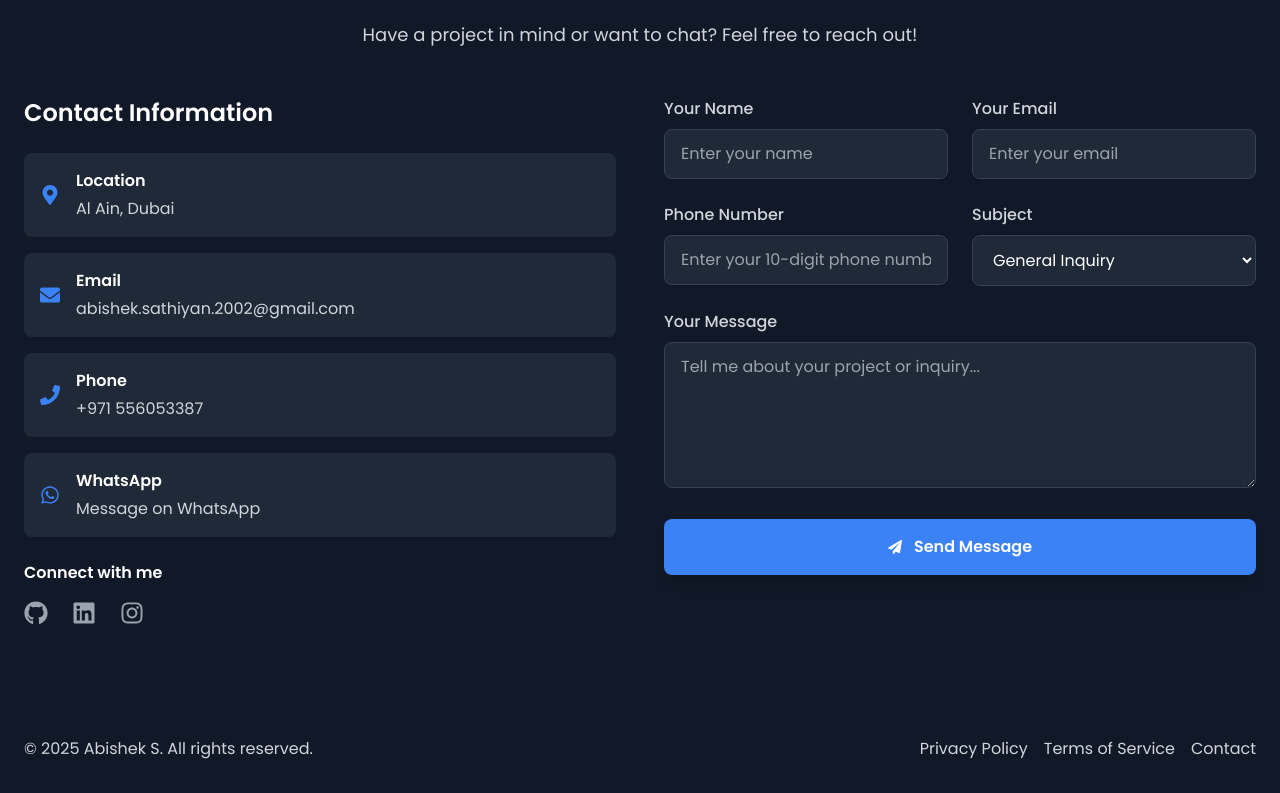
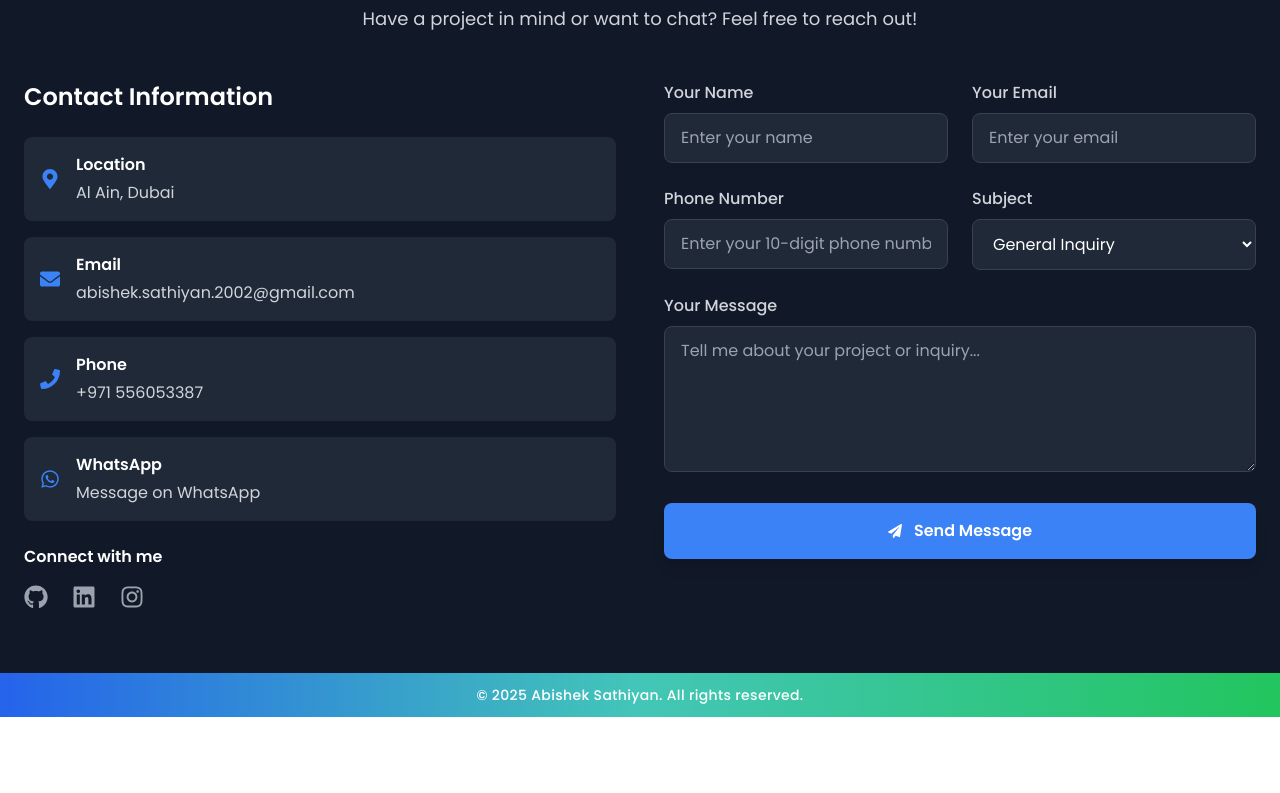
Before and after one commit to AbishekSathiyan/Abishek_Portfolio_Front-End, a React (Create React App) app: page / in a window 1280 px wide. Shown: the part 6813-7606 px from the top of the page. After the commit the page ends 7530 px from the top, so only its background shows below. Built offline with nearby package versions, Linux system fonts and the light colour scheme; no server answers.

Commit message:
Update contact & footer

```diff
--- a/src/App.jsx
+++ b/src/App.jsx
@@ -23,8 +23,8 @@ function HomePage() {
         <Projects />
         <Skills />
         <Contact />
+        <Footer />
       </main>
-      <Footer />
     </div>
   );
 }
--- a/src/components/Contact.jsx
+++ b/src/components/Contact.jsx
@@ -7,7 +7,7 @@ import {
   FaEnvelope,
   FaPhone,
   FaPaperPlane,
-  FaWhatsapp, // Added WhatsApp icon
+  FaWhatsapp,
 } from "react-icons/fa";
 import { submitContactForm } from "../services/api";
 import Swal from "sweetalert2";
@@ -78,22 +78,6 @@ export default function Contact() {
     });
   };
 
-  const showWarning = (message) => {
-    MySwal.fire({
-      title: "⚠️ Notice",
-      text: message,
-      icon: "warning",
-      background: "#1f2937",
-      color: "#f9fafb",
-      confirmButtonText: "Understood",
-      confirmButtonColor: "#F59E0B",
-      customClass: {
-        popup: "rounded-2xl border border-gray-600",
-        confirmButton: "px-6 py-2 rounded-lg font-semibold",
-      },
-    });
-  };
-
   const validateForm = () => {
     const newErrors = {};
     const { name, email, contact, message } = formData;
@@ -115,17 +99,10 @@ export default function Contact() {
 
   const handleChange = (e) => {
     const { name, value } = e.target;
-    setFormData((prev) => ({
-      ...prev,
-      [name]: value,
-    }));
+    setFormData((prev) => ({ ...prev, [name]: value }));
 
-    // Clear error when user starts typing
     if (errors[name]) {
-      setErrors((prev) => ({
-        ...prev,
-        [name]: "",
-      }));
+      setErrors((prev) => ({ ...prev, [name]: "" }));
     }
   };
 
@@ -133,27 +110,18 @@ export default function Contact() {
     e.preventDefault();
 
     if (!validateForm()) {
-      showAlert(
-        "error",
-        "Validation Error",
-        "Please fix the errors in the form."
-      );
+      showAlert("error", "Validation Error", "Please fix the errors in the form.");
       return;
     }
 
-    // Show loading alert
     const loadingAlert = MySwal.fire({
       title: "Sending Message...",
       text: "Please wait while we send your message.",
       allowOutsideClick: false,
-      didOpen: () => {
-        MySwal.showLoading();
-      },
+      didOpen: () => MySwal.showLoading(),
       background: "#1f2937",
       color: "#f9fafb",
-      customClass: {
-        popup: "rounded-2xl border border-gray-600",
-      },
+      customClass: { popup: "rounded-2xl border border-gray-600" },
     });
 
     setIsSubmitting(true);
@@ -167,13 +135,9 @@ export default function Contact() {
 
       await submitContactForm(submission);
 
-      // Close loading alert
       await loadingAlert.close();
-
-      // Show success alert
       showSuccess();
 
-      // Reset form
       setFormData({
         name: "",
         email: "",
@@ -183,35 +147,17 @@ export default function Contact() {
       });
       setErrors({});
     } catch (error) {
-      // Close loading alert
       await loadingAlert.close();
-
       console.error("Submission error:", error);
 
-      const msg = error?.message?.toLowerCase() || "";
-
-      if (msg.includes("duplicate")) {
-        showWarning("You've already submitted a similar message recently.");
-      } else if (msg.includes("validation") || msg.includes("required")) {
-        showError("Please check your information and try again.");
-      } else if (
-        msg.includes("network") ||
-        msg.includes("failed to fetch") ||
-        msg.includes("cors")
-      ) {
-        showError(
-          "Network error. Please check your internet connection and try again."
-        );
-      } else {
-        showError(error.message || "Something went wrong. Please try again.");
-      }
+      showError(error.message || "Something went wrong. Please try again.");
     } finally {
       setIsSubmitting(false);
     }
   };
 
   return (
-    <section id="contact" className="py-20 bg-gray-900 text-white">
+    <section id="contact" className="py-16 bg-gray-900 text-white">
       <div className="container mx-auto px-4 sm:px-6">
         <h2 className="text-3xl md:text-4xl font-bold mb-4 text-center">
           Get In <span className="text-blue-500">Touch</span>
@@ -226,6 +172,7 @@ export default function Contact() {
             <h3 className="text-2xl font-semibold mb-6">Contact Information</h3>
 
             <div className="space-y-4">
+              {/* Location */}
               <div className="flex items-center gap-4 p-4 bg-gray-800 rounded-lg">
                 <div className="text-blue-500 text-xl flex-shrink-0">
                   <FaMapMarkerAlt />
@@ -236,6 +183,7 @@ export default function Contact() {
                 </div>
               </div>
 
+              {/* Email */}
               <div className="flex items-center gap-4 p-4 bg-gray-800 rounded-lg">
                 <div className="text-blue-500 text-xl flex-shrink-0">
                   <FaEnvelope />
@@ -251,6 +199,7 @@ export default function Contact() {
                 </div>
               </div>
 
+              {/* Phone */}
               <div className="flex items-center gap-4 p-4 bg-gray-800 rounded-lg">
                 <div className="text-blue-500 text-xl flex-shrink-0">
                   <FaPhone />
@@ -266,6 +215,7 @@ export default function Contact() {
                 </div>
               </div>
 
+              {/* WhatsApp */}
               <div className="flex items-center gap-4 p-4 bg-gray-800 rounded-lg">
                 <div className="text-blue-500 text-xl flex-shrink-0">
                   <FaWhatsapp />
@@ -284,6 +234,7 @@ export default function Contact() {
               </div>
             </div>
 
+            {/* Social */}
             <div className="mt-8">
               <h4 className="font-semibold text-white mb-4 text-center lg:text-left">
                 Connect with me
@@ -324,11 +275,9 @@ export default function Contact() {
           <div className="lg:w-1/2">
             <form onSubmit={handleSubmit} className="space-y-6">
               <div className="grid grid-cols-1 md:grid-cols-2 gap-6">
+                {/* Name */}
                 <div>
-                  <label
-                    htmlFor="name"
-                    className="block mb-2 text-gray-300 font-medium"
-                  >
+                  <label htmlFor="name" className="block mb-2 text-gray-300 font-medium">
                     Your Name
                   </label>
                   <input
@@ -337,22 +286,17 @@ export default function Contact() {
                     name="name"
                     value={formData.name}
                     onChange={handleChange}
-                    required
                     className={`w-full px-4 py-3 rounded-lg bg-gray-800 text-white border focus:border-blue-500 focus:outline-none transition-all duration-200 ${
                       errors.name ? "border-red-500" : "border-gray-700"
                     }`}
                     placeholder="Enter your name"
                   />
-                  {errors.name && (
-                    <p className="text-red-400 text-sm mt-1">{errors.name}</p>
-                  )}
+                  {errors.name && <p className="text-red-400 text-sm mt-1">{errors.name}</p>}
                 </div>
 
+                {/* Email */}
                 <div>
-                  <label
-                    htmlFor="email"
-                    className="block mb-2 text-gray-300 font-medium"
-                  >
+                  <label htmlFor="email" className="block mb-2 text-gray-300 font-medium">
                     Your Email
                   </label>
                   <input
@@ -361,22 +305,17 @@ export default function Contact() {
                     name="email"
                     value={formData.email}
                     onChange={handleChange}
-                    required
                     className={`w-full px-4 py-3 rounded-lg bg-gray-800 text-white border focus:border-blue-500 focus:outline-none transition-all duration-200 ${
                       errors.email ? "border-red-500" : "border-gray-700"
                     }`}
                     placeholder="Enter your email"
                   />
-                  {errors.email && (
-                    <p className="text-red-400 text-sm mt-1">{errors.email}</p>
-                  )}
+                  {errors.email && <p className="text-red-400 text-sm mt-1">{errors.email}</p>}
                 </div>
 
+                {/* Phone */}
                 <div>
-                  <label
-                    htmlFor="contact"
-                    className="block mb-2 text-gray-300 font-medium"
-                  >
+                  <label htmlFor="contact" className="block mb-2 text-gray-300 font-medium">
                     Phone Number
                   </label>
                   <input
@@ -385,24 +324,19 @@ export default function Contact() {
                     name="contact"
                     value={formData.contact}
                     onChange={handleChange}
-                    required
                     className={`w-full px-4 py-3 rounded-lg bg-gray-800 text-white border focus:border-blue-500 focus:outline-none transition-all duration-200 ${
                       errors.contact ? "border-red-500" : "border-gray-700"
                     }`}
                     placeholder="Enter your 10-digit phone number"
                   />
                   {errors.contact && (
-                    <p className="text-red-400 text-sm mt-1">
-                      {errors.contact}
-                    </p>
+                    <p className="text-red-400 text-sm mt-1">{errors.contact}</p>
                   )}
                 </div>
 
+                {/* Subject */}
                 <div>
-                  <label
-                    htmlFor="subject"
-                    className="block mb-2 text-gray-300 font-medium"
-                  >
+                  <label htmlFor="subject" className="block mb-2 text-gray-300 font-medium">
                     Subject
                   </label>
                   <select
@@ -421,11 +355,9 @@ export default function Contact() {
                 </div>
               </div>
 
+              {/* Message */}
               <div>
-                <label
-                  htmlFor="message"
-                  className="block mb-2 text-gray-300 font-medium"
-                >
+                <label htmlFor="message" className="block mb-2 text-gray-300 font-medium">
                   Your Message
                 </label>
                 <textarea
@@ -434,17 +366,15 @@ export default function Contact() {
                   rows="5"
                   value={formData.message}
                   onChange={handleChange}
-                  required
                   className={`w-full px-4 py-3 rounded-lg bg-gray-800 text-white border focus:border-blue-500 focus:outline-none transition-all duration-200 resize-vertical ${
                     errors.message ? "border-red-500" : "border-gray-700"
                   }`}
                   placeholder="Tell me about your project or inquiry..."
                 />
-                {errors.message && (
-                  <p className="text-red-400 text-sm mt-1">{errors.message}</p>
-                )}
+                {errors.message && <p className="text-red-400 text-sm mt-1">{errors.message}</p>}
               </div>
 
+              {/* Submit */}
               <button
                 type="submit"
                 disabled={isSubmitting}
--- a/src/components/Footer.jsx
+++ b/src/components/Footer.jsx
@@ -1,28 +1,10 @@
 export default function Footer() {
   return (
-    <footer className="bg-gray-900 text-gray-300 py-8">
-      <div className="container mx-auto px-6 text-center flex flex-col md:flex-row items-center justify-between gap-4">
-        <p>© {new Date().getFullYear()} Abishek S. All rights reserved.</p>
-        <div className="flex gap-4">
-          <a
-            href="#"
-            className="hover:text-white transition-colors duration-300"
-          >
-            Privacy Policy
-          </a>
-          <a
-            href="#"
-            className="hover:text-white transition-colors duration-300"
-          >
-            Terms of Service
-          </a>
-          <a
-            href="#"
-            className="hover:text-white transition-colors duration-300"
-          >
-            Contact
-          </a>
-        </div>
+    <footer className="bg-gradient-to-r from-blue-600 via-teal-500/80 to-green-500 text-white py-3">
+      <div className="container mx-auto px-6 text-center">
+        <p className="text-sm font-medium tracking-wide">
+          © {new Date().getFullYear()} Abishek Sathiyan. All rights reserved.
+        </p>
       </div>
     </footer>
   );
```
